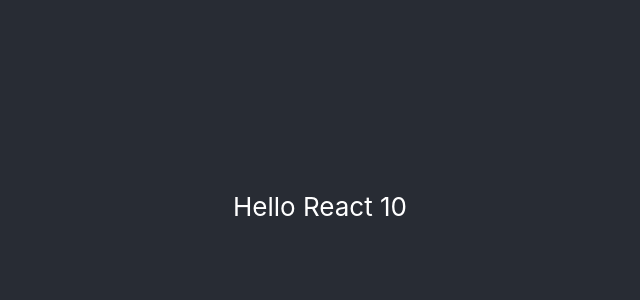
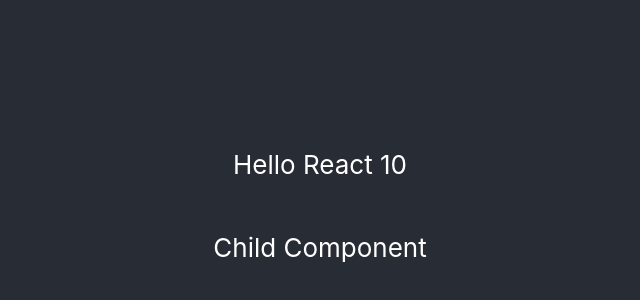
Before and after one commit to asayedio/myfirst-react-app, a React (Create React App) app: page / in a window 1280 px wide. Shown: the part 194-494 px from the top of the page, without its empty margins (320-960 px from the left). Built offline with nearby package versions, Linux system fonts and the light colour scheme.

Commit message:
Implement the nested component

```diff
--- a/src/App.js
+++ b/src/App.js
@@ -1,6 +1,7 @@
 import React from 'react';
 import logo from './logo.svg';
 import './App.css';
+import Child from  './Child.js';
 import {num1,num2,test,test2} from './module.js';
 function App() {
   return (
@@ -9,7 +10,7 @@ function App() {
         <p>
           Hello React  {num1 + num2} {test()} {test2()}
         </p>
-
+        <Child />
       </header>
     </div>
   );
--- /dev/null
+++ b/src/Child.js
@@ -0,0 +1,12 @@
+import React from 'react';
+function Child() {
+  return (
+    <div>
+        <p>
+          Child Component
+        </p>
+    </div>
+  );
+}
+
+export default Child;
```
